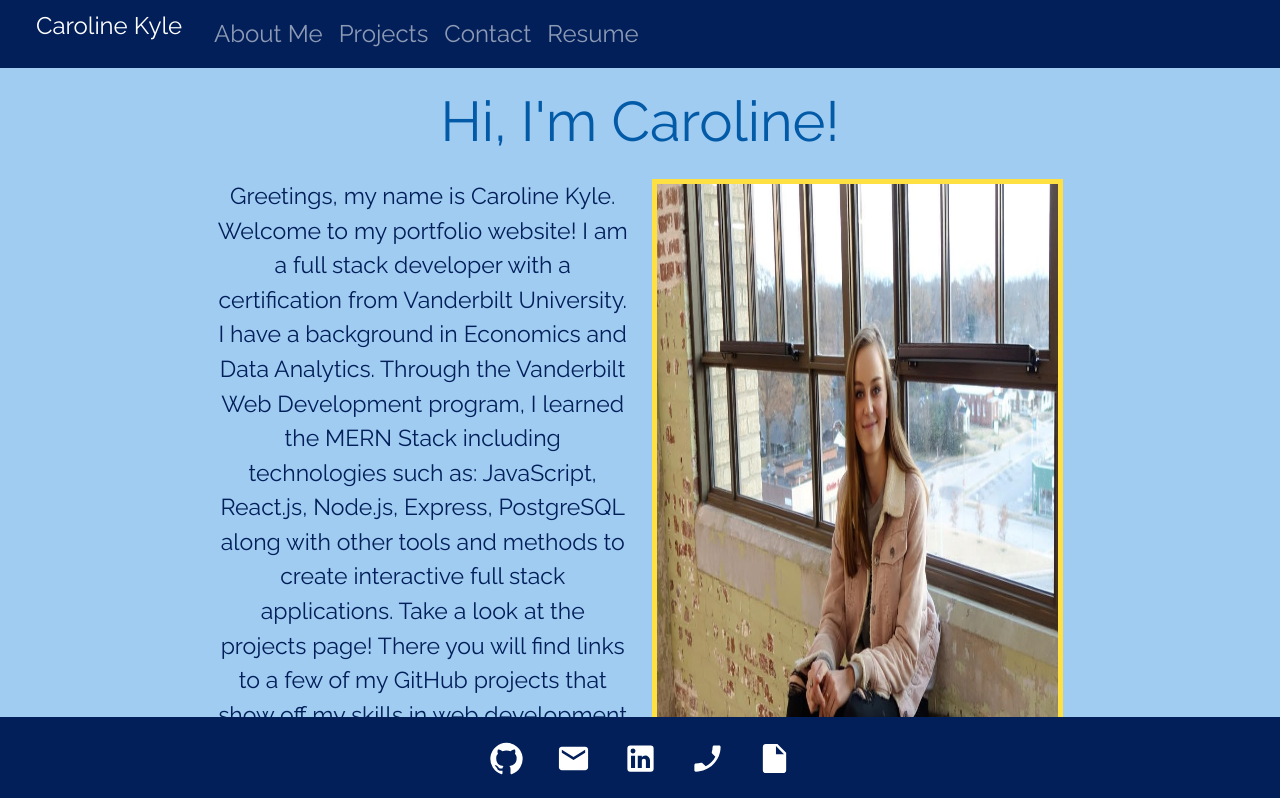
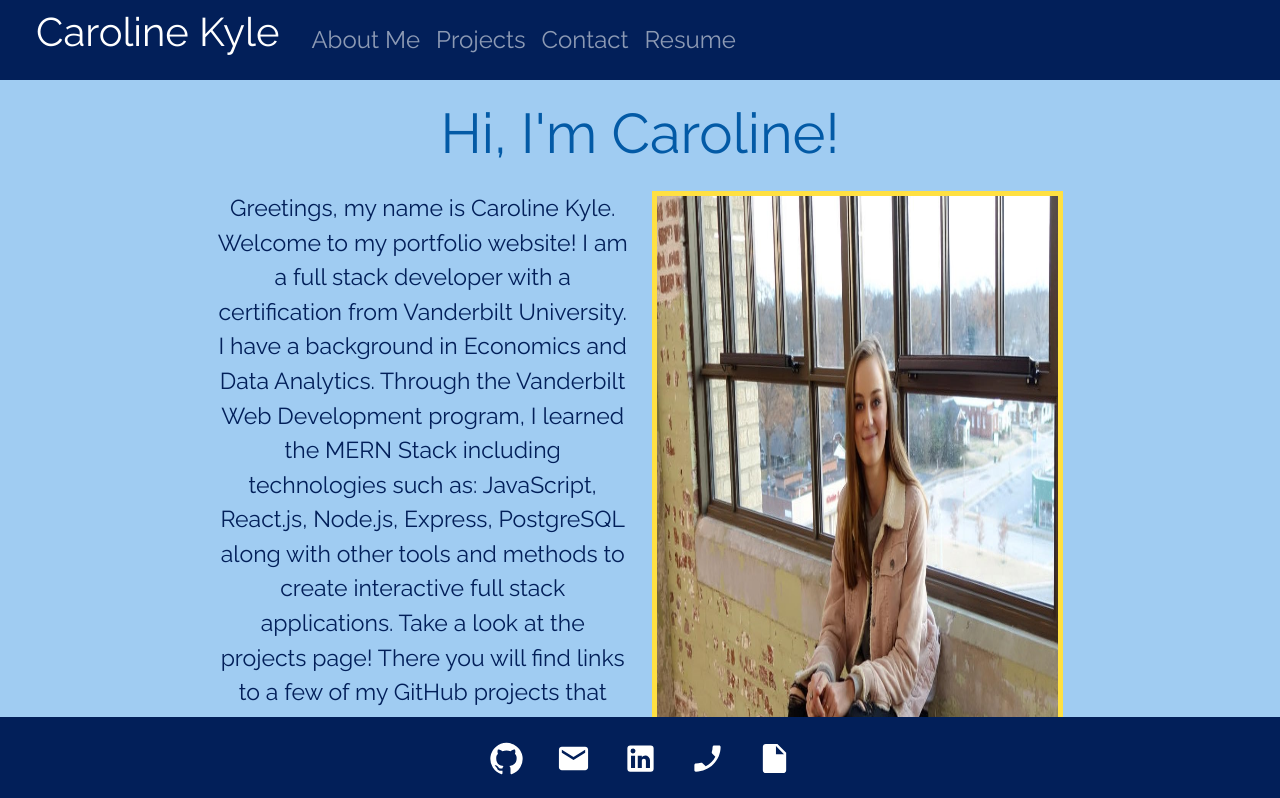
Before and after one commit to ckyle121/Portfolio-, a React (Create React App) app: page / in a window 1280 px wide. Shown: the top 798 px of the page. Built offline with nearby package versions, Linux system fonts and the light colour scheme.

Commit message:
change nav bar

```diff
--- a/src/components/Nav/index.js
+++ b/src/components/Nav/index.js
@@ -12,7 +12,7 @@ function Nav(props) {
     return(
         <nav className="navbar navbar-expand-lg navbar-dark sticky-top">
         <div className="container-fluid">
-          <p className="text-white display-7 mx-4">Caroline Kyle</p>
+          <p className="text-white display-6 mx-4">Caroline Kyle</p>
           <button
             className="navbar-toggler"
             type="button"
```
